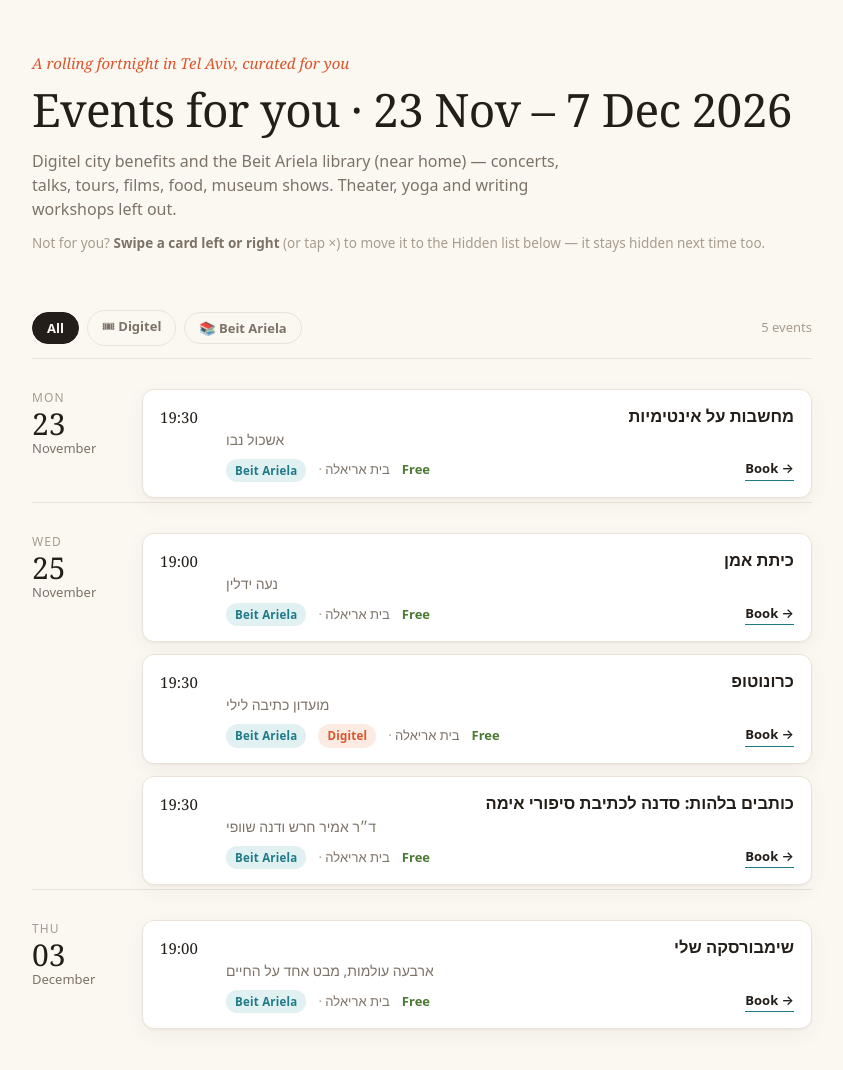
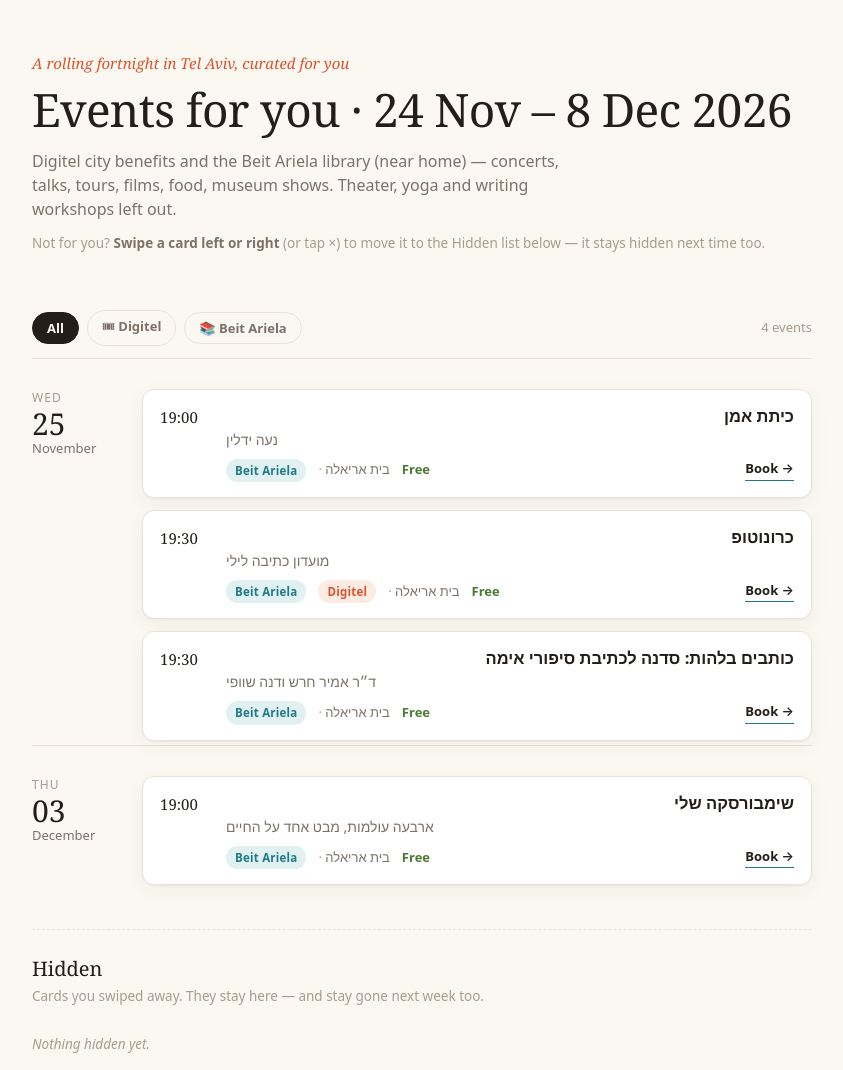
Before and after one commit to yaara-ze/poppy-events, a plain HTML site: page me.html in a window 1280 px wide. Shown: the top 1070 px of the page, without its empty margins (218-1061 px from the left). Drawn offline with Linux system fonts and the light colour scheme.

Commit message:
Roll event boards 2026-11-24
Co-Authored-By: Claude Opus 4.8 <noreply@anthropic.com>

```diff
--- a/me.html
+++ b/me.html
@@ -1,4 +1,4 @@
-<title>Events for you · 23 Nov – 7 Dec 2026</title>
+<title>Events for you · 24 Nov – 8 Dec 2026</title>
 <style>
   :root {
     --ground: #FBF8F2; --card: #FFFFFF; --ink: #231E19; --muted: #7C7267;
@@ -91,7 +91,7 @@
 <div class="wrap">
   <header>
     <p class="eyebrow">A rolling fortnight in Tel Aviv, curated for you</p>
-    <h1>Events for you · 23 Nov – 7 Dec 2026</h1>
+    <h1>Events for you · 24 Nov – 8 Dec 2026</h1>
     <p class="lede">Digitel city benefits and the Beit Ariela library (near home) — concerts, talks, tours, films, food, museum shows. Theater, yoga and writing workshops left out.</p>
     <p class="hint">Not for you? <b>Swipe a card left or right</b> (or tap ×) to move it to the Hidden list below — it stays hidden next time too.</p>
   </header>
@@ -104,22 +104,6 @@
   </div>
 
   <main id="list">
-    <section class="day">
-      <div class="date"><p class="dow">Mon</p><div class="dnum">23</div><div class="mon">November</div></div>
-      <div class="events">
-        <div class="ev-shell"><div class="swipe-cue"><span>Hide →</span><span>← Hide</span></div>
-          <article class="ev" data-src="a" data-free>
-            <button class="dismiss" aria-label="Hide this event">×</button>
-            <div class="time">19:30</div>
-            <div class="body">
-              <p class="title" dir="auto">מחשבות על אינטימיות</p>
-              <p class="sub">אשכול נבו</p>
-              <div class="meta"><span class="tag a">Beit Ariela</span><span class="place">בית אריאלה</span><span class="price free">Free</span><a class="go a" href="https://ariela.today/workshops-and-series/series/semester-a/intimacy">Book →</a></div>
-            </div>
-          </article>
-        </div>
-      </div>
-    </section>
     <section class="day">
       <div class="date"><p class="dow">Wed</p><div class="dnum">25</div><div class="mon">November</div></div>
       <div class="events">
@@ -197,6 +181,7 @@
       <li><b>המגירות של שימבורסקה</b> — weekday daytime (before 18:00)</li>
       <li><b>הרומן הצרפתי: מפרוסט ועד וולבק</b> — weekday daytime (before 18:00)</li>
       <li><b>מסע בעקבות העברית החיה</b> — weekday daytime (before 18:00)</li>
+      <li><b>מפארקר ועד קולטריין (סדרת הרצאות בליווי מוזיקה חיה)</b> — weekday daytime (before 18:00)</li>
     </ul>
   </section>
 
```
Also changed, not shown: layla.html (+2 -2 lines).
